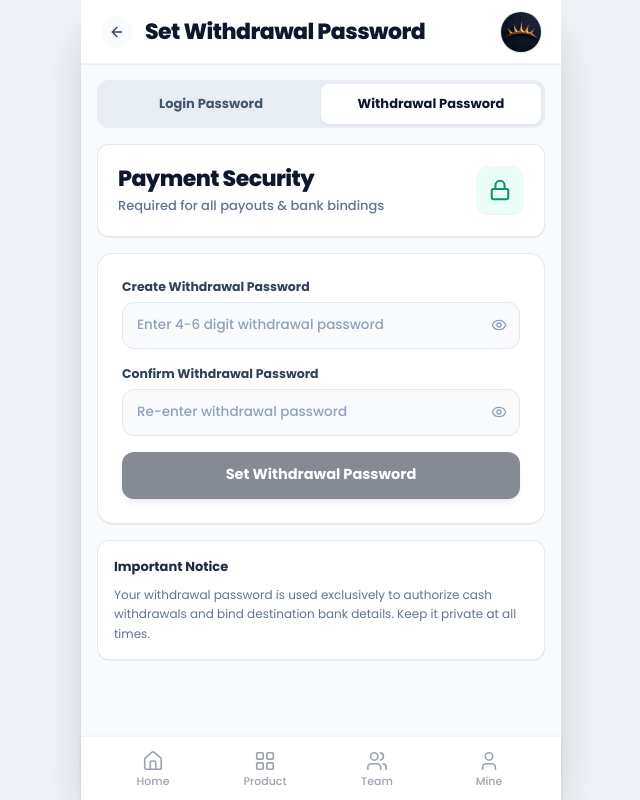
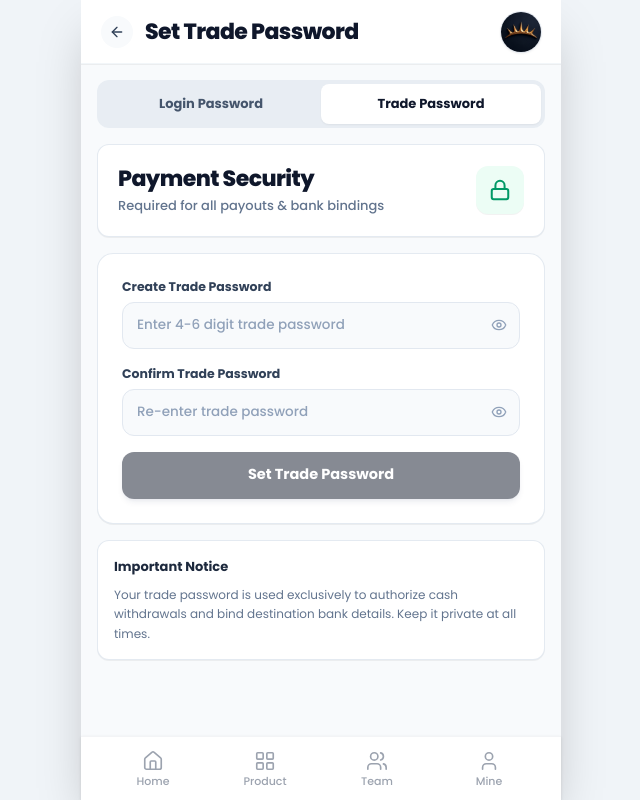
Before and after one commit to chinedu-freedom/Ravenearning, a Next.js app: page /dashboard/account/withdrawal-password in a window 1280 px wide. Shown: the whole page, without its empty margins (319-959 px from the left). Built offline with nearby package versions, Linux system fonts and the light colour scheme; no server answers.

Commit message:
Update withdrawal password references to trade password

```diff
--- a/src/app/dashboard/account/bind/page.jsx
+++ b/src/app/dashboard/account/bind/page.jsx
@@ -87,14 +87,14 @@ export default function BindWalletPage() {
 
     if (!user?.has_withdrawal_pin) {
       toast.dismiss();
-      toast.error("Please create your withdrawal password first in Account Settings");
+      toast.error("Please create your trade password first in Account Settings");
       router.push("/dashboard/account/withdrawal-password");
       return;
     }
 
     if (!password) {
       toast.dismiss();
-      toast.error("Please enter your withdrawal password to confirm");
+      toast.error("Please enter your trade password to confirm");
       return;
     }
 
@@ -393,10 +393,10 @@ export default function BindWalletPage() {
             </>
           )}
 
-          {/* Withdrawal Password Authorization Field */}
+          {/* Trade Password Authorization Field */}
           <div className="space-y-1.5 pt-1">
             <label className="text-[13px] font-bold text-slate-900 block">
-              Withdrawal Password
+              Trade Password
             </label>
             <div className="flex items-center gap-3 bg-slate-50 border border-slate-200 rounded-md px-3.5 py-3 focus-within:bg-white focus-within:border-slate-400 transition-all">
               <Lock size={18} className="text-slate-400 shrink-0" />
@@ -404,7 +404,7 @@ export default function BindWalletPage() {
                 type={showPassword ? "text" : "password"}
                 value={password}
                 onChange={(e) => setPassword(e.target.value)}
-                placeholder="Enter withdrawal password to confirm"
+                placeholder="Enter trade password to confirm"
                 className="bg-transparent outline-none text-slate-900 text-[13.5px] font-semibold w-full placeholder:text-slate-400 placeholder:font-normal"
               />
               <button
@@ -416,7 +416,7 @@ export default function BindWalletPage() {
               </button>
             </div>
             <p className="text-[11.5px] text-slate-500 font-normal pl-0.5">
-              Enter your existing withdrawal password to authorize and save your payout details.
+              Enter your existing trade password to authorize and save your payout details.
             </p>
           </div>
 
--- a/src/app/dashboard/account/password/page.jsx
+++ b/src/app/dashboard/account/password/page.jsx
@@ -122,7 +122,7 @@ export default function ChangePasswordPage() {
             href="/dashboard/account/withdrawal-password"
             className="py-2.5 text-center text-slate-600 hover:text-slate-900 rounded-lg transition-all"
           >
-            Withdrawal Password
+            Trade Password
           </Link>
         </div>
 
--- a/src/app/dashboard/account/withdrawal-password/page.jsx
+++ b/src/app/dashboard/account/withdrawal-password/page.jsx
@@ -28,22 +28,22 @@ export default function WithdrawalPasswordPage() {
     e.preventDefault();
 
     if (hasExistingPin && !currentPassword) {
-      toast.dismiss(); toast.error("Please enter your current withdrawal password");
+      toast.dismiss(); toast.error("Please enter your current trade password");
       return;
     }
 
     if (!newPassword) {
-      toast.dismiss(); toast.error("Please enter a new withdrawal password");
+      toast.dismiss(); toast.error("Please enter a new trade password");
       return;
     }
 
     if (newPassword.length < 4) {
-      toast.dismiss(); toast.error("Withdrawal password must be at least 4 characters");
+      toast.dismiss(); toast.error("Trade password must be at least 4 characters");
       return;
     }
 
     if (newPassword !== confirmPassword) {
-      toast.dismiss(); toast.error("New withdrawal passwords do not match");
+      toast.dismiss(); toast.error("New trade passwords do not match");
       return;
     }
 
@@ -59,7 +59,7 @@ export default function WithdrawalPasswordPage() {
       {
         onSuccess: () => {
           toast.dismiss();
-          toast.success(hasExistingPin ? "Withdrawal password updated successfully!" : "Withdrawal password set successfully!");
+          toast.success(hasExistingPin ? "Trade password updated successfully!" : "Trade password set successfully!");
           setCurrentPassword("");
           setNewPassword("");
           setConfirmPassword("");
@@ -69,7 +69,7 @@ export default function WithdrawalPasswordPage() {
         },
         onError: (err) => {
           toast.dismiss();
-          toast.error(err?.response?.data?.message || err?.message || "Could not update withdrawal password");
+          toast.error(err?.response?.data?.message || err?.message || "Could not update trade password");
         }
       }
     );
@@ -89,7 +89,7 @@ export default function WithdrawalPasswordPage() {
             <ArrowLeft size={16} />
           </button>
           <h1 className="text-slate-900 text-[20px] sm:text-[22px] font-black tracking-tight leading-tight">
-            {hasExistingPin ? "Withdrawal Password" : "Set Withdrawal Password"}
+            {hasExistingPin ? "Trade Password" : "Set Trade Password"}
           </h1>
         </div>
         <div className="flex items-center">
@@ -112,7 +112,7 @@ export default function WithdrawalPasswordPage() {
             Login Password
           </Link>
           <div className="py-2.5 text-center bg-white text-slate-900 rounded-lg shadow-xs">
-            Withdrawal Password
+            Trade Password
           </div>
         </div>
 
@@ -134,18 +134,18 @@ export default function WithdrawalPasswordPage() {
         {/* Form Card */}
         <form onSubmit={handleSubmit} className="bg-white border border-slate-200/90 rounded-2xl p-5 sm:p-6 shadow-2xs space-y-4">
 
-          {/* Current Withdrawal Password */}
+          {/* Current Trade Password */}
           {hasExistingPin && (
             <div className="space-y-1.5">
               <label className="text-[12.5px] font-bold text-slate-700 block">
-                Current Withdrawal Password
+                Current Trade Password
               </label>
               <div className="relative flex items-center bg-slate-50 border border-slate-200 rounded-xl px-3.5 py-3 focus-within:bg-white focus-within:border-slate-400 focus-within:ring-2 focus-within:ring-slate-900/5 transition-all">
                 <input
                   type={showCurrent ? "text" : "password"}
                   value={currentPassword}
                   onChange={(e) => setCurrentPassword(e.target.value)}
-                  placeholder="Enter current withdrawal password"
+                  placeholder="Enter current trade password"
                   disabled={updatePinMutation.isPending}
                   className="bg-transparent outline-none text-slate-900 text-[13.5px] w-full pr-8 placeholder:text-slate-400 font-medium"
                 />
@@ -161,17 +161,17 @@ export default function WithdrawalPasswordPage() {
             </div>
           )}
 
-          {/* New Withdrawal Password */}
+          {/* New Trade Password */}
           <div className="space-y-1.5">
             <label className="text-[12.5px] font-bold text-slate-700 block">
-              {hasExistingPin ? "New Withdrawal Password" : "Create Withdrawal Password"}
+              {hasExistingPin ? "New Trade Password" : "Create Trade Password"}
             </label>
             <div className="relative flex items-center bg-slate-50 border border-slate-200 rounded-xl px-3.5 py-3 focus-within:bg-white focus-within:border-slate-400 focus-within:ring-2 focus-within:ring-slate-900/5 transition-all">
               <input
                 type={showNew ? "text" : "password"}
                 value={newPassword}
                 onChange={(e) => setNewPassword(e.target.value)}
-                placeholder="Enter 4-6 digit withdrawal password"
+                placeholder="Enter 4-6 digit trade password"
                 disabled={updatePinMutation.isPending}
                 className="bg-transparent outline-none text-slate-900 text-[13.5px] w-full pr-8 placeholder:text-slate-400 font-medium"
               />
@@ -186,17 +186,17 @@ export default function WithdrawalPasswordPage() {
             </div>
           </div>
 
-          {/* Confirm New Withdrawal Password */}
+          {/* Confirm New Trade Password */}
           <div className="space-y-1.5">
             <label className="text-[12.5px] font-bold text-slate-700 block">
-              Confirm {hasExistingPin ? "New " : ""}Withdrawal Password
+              Confirm {hasExistingPin ? "New " : ""}Trade Password
             </label>
             <div className="relative flex items-center bg-slate-50 border border-slate-200 rounded-xl px-3.5 py-3 focus-within:bg-white focus-within:border-slate-400 focus-within:ring-2 focus-within:ring-slate-900/5 transition-all">
               <input
                 type={showConfirm ? "text" : "password"}
                 value={confirmPassword}
                 onChange={(e) => setConfirmPassword(e.target.value)}
-                placeholder="Re-enter withdrawal password"
+                placeholder="Re-enter trade password"
                 disabled={updatePinMutation.isPending}
                 className="bg-transparent outline-none text-slate-900 text-[13.5px] w-full pr-8 placeholder:text-slate-400 font-medium"
               />
@@ -220,7 +220,7 @@ export default function WithdrawalPasswordPage() {
             {updatePinMutation.isPending ? (
               <Loader2 className="w-5 h-5 animate-spin" />
             ) : (
-              <span>{hasExistingPin ? "Update Withdrawal Password" : "Set Withdrawal Password"}</span>
+              <span>{hasExistingPin ? "Update Trade Password" : "Set Trade Password"}</span>
             )}
           </button>
 
@@ -232,7 +232,7 @@ export default function WithdrawalPasswordPage() {
             <span>Important Notice</span>
           </div>
           <p className="text-[12px] text-slate-500 leading-relaxed">
-            Your withdrawal password is used exclusively to authorize cash withdrawals and bind destination bank details. Keep it private at all times.
+            Your trade password is used exclusively to authorize cash withdrawals and bind destination bank details. Keep it private at all times.
           </p>
         </div>
 
--- a/src/app/dashboard/settings/page.jsx
+++ b/src/app/dashboard/settings/page.jsx
@@ -32,7 +32,7 @@ export default function SettingsPage() {
 
     {
       id: "payment",
-      label: "Withdrawal Password",
+      label: "Trade Password",
       icon: Lock,
       iconBg: "bg-white/5",
       iconColor: "text-amber-400",
--- a/src/app/dashboard/settings/payment/page.jsx
+++ b/src/app/dashboard/settings/payment/page.jsx
@@ -24,7 +24,7 @@ export default function PaymentSettingsPage() {
   const handleSubmit = (e) => {
     e.preventDefault();
     if (hasPin && !currentPassword.trim()) {
-      toast.error("Please enter your current withdrawal password");
+      toast.error("Please enter your current trade password");
       return;
     }
     if (!newPassword.trim() || !confirmPassword.trim()) {
@@ -32,7 +32,7 @@ export default function PaymentSettingsPage() {
       return;
     }
     if (newPassword.trim().length < 4) {
-      toast.error("Withdrawal password must be at least 4 characters");
+      toast.error("Trade password must be at least 4 characters");
       return;
     }
     if (newPassword !== confirmPassword) {
@@ -45,7 +45,7 @@ export default function PaymentSettingsPage() {
     }
     updatePayment(payload, {
       onSuccess: () => {
-        toast.success(hasPin ? "Withdrawal password updated successfully" : "Withdrawal password set successfully");
+        toast.success(hasPin ? "Trade password updated successfully" : "Trade password set successfully");
         setCurrentPassword("");
         setNewPassword("");
         setConfirmPassword("");
@@ -71,11 +71,11 @@ export default function PaymentSettingsPage() {
         <div className="bg-[#111827] rounded-[16px] border border-white/5 shadow-sm p-5">
 
           <h2 className="text-white/90 text-[15px] font-bold mb-1.5">
-            {hasPin ? "Change Withdrawal Password" : "Withdrawal Password"}
+            {hasPin ? "Change Trade Password" : "Trade Password"}
           </h2>
           <p className="text-gray-400 text-[12.5px] leading-relaxed mb-4">
             {hasPin
-              ? "Update your separate withdrawal password to keep your account withdrawals secure."
+              ? "Update your separate trade password to keep your account withdrawals secure."
               : "Set a separate password for withdrawals to add an extra layer of security to your account."
             }
           </p>
--- a/src/app/dashboard/wallet/withdraw/page.jsx
+++ b/src/app/dashboard/wallet/withdraw/page.jsx
@@ -72,7 +72,7 @@ function WithdrawContent() {
   const handleOpenConfirm = () => {
     if (user && !user.has_withdrawal_pin) {
       toast.dismiss();
-      toast.error("Please create your withdrawal password before withdrawing");
+      toast.error("Please create your trade password before withdrawing");
       router.push("/dashboard/account/withdrawal-password");
       return;
     }
@@ -120,7 +120,7 @@ function WithdrawContent() {
 
   const handleConfirmWithdraw = () => {
     if (!password) {
-      toast.error("Please enter your withdrawal password");
+      toast.error("Please enter your trade password");
       return;
     }
 
@@ -487,10 +487,10 @@ function WithdrawContent() {
               </div>
             </div>
 
-            {/* Withdrawal Password Confirmation Input */}
+            {/* Trade Password Confirmation Input */}
             <div className="space-y-1.5">
               <label className="text-[13px] font-bold text-slate-800 block">
-                Withdrawal Password
+                Trade Password
               </label>
               <div className="flex items-center bg-slate-50 border border-slate-200 rounded-lg px-3.5 py-2.5 focus-within:border-[#0f172a] transition-all">
                 <Lock size={16} className="text-slate-400 mr-2 shrink-0" />
@@ -498,7 +498,7 @@ function WithdrawContent() {
                   type={showPassword ? "text" : "password"}
                   value={password}
                   onChange={(e) => setPassword(e.target.value)}
-                  placeholder="Enter withdrawal password"
+                  placeholder="Enter trade password"
                   className="bg-transparent outline-none text-slate-900 font-bold text-[14px] w-full placeholder:font-normal placeholder:text-slate-400"
                 />
                 <button
```
